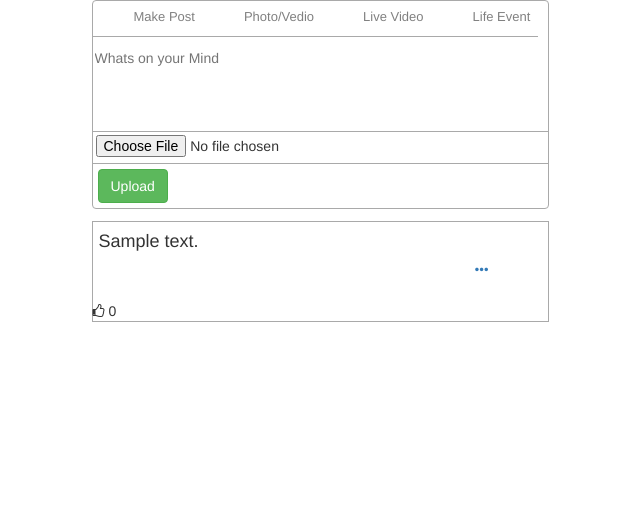
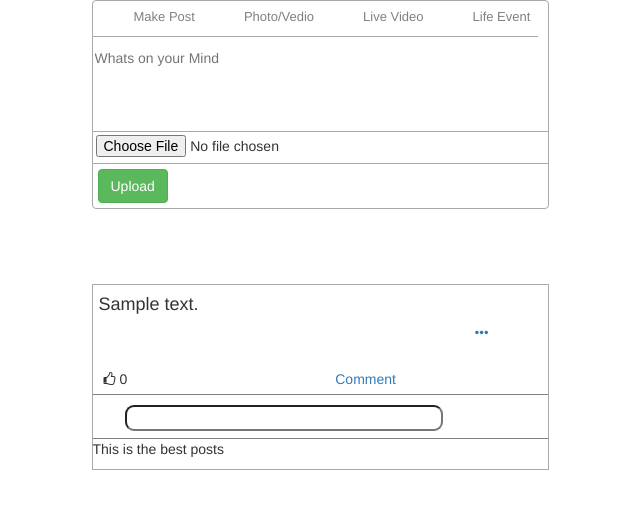
Before and after one commit to MamoonTariq/social-media, a PHP site: page /facebook/profile.php in a window 1280 px wide. Shown: the part 43-552 px from the top of the page, without its empty margins (271-911 px from the left). Run offline with PHP 8.4, Linux system fonts and the light colour scheme; the visitor is signed in with stand-in values (Sample User, id 1); tables that the repository leaves empty or names only in its code hold one stand-in row (values such as "Sample post"); lists and menus that the app fills with data are empty.

Commit message:
Comment System

```diff
--- a/css/css/profile.css
+++ b/css/css/profile.css
@@ -154,7 +154,7 @@
 
 .shown_data{
     border: 1px solid darkgray;
-    margin-top: 12px;
+    margin-top: 75px;
 }
 .posts-content{
     margin-top: 4px;
@@ -166,3 +166,33 @@
 .post-icon{
     margin-right: 60px;
 }
+
+.show-posts{
+    margin-top: 75px !important;
+}
+.post-inf{
+    margin-top: 5px;
+    margin-bottom: 5px;
+}
+
+.like-btn{
+    margin-left: 11px;
+}
+.comment-system{
+    margin-top: 5px;
+    margin-bottom: 5px;
+}
+.comment{
+    width: 70%;
+    border-radius: 9px;
+    margin-top: 10px;
+    margin-left: 32px;
+    margin-bottom: 7px;
+}
+.comm{
+
+    border-top: 1px solid gray;
+}
+.show-comments{
+    border-top: 1px solid gray;
+}
--- /dev/null
+++ b/css/js/comment-upload.js
@@ -0,0 +1,61 @@
+
+$(document).on('keypress', '.comment' , function(){
+	var keycode = (event.keyCode ? event.keyCode : event.which);
+	if(keycode == '13'){
+
+		var post_id = $(this).attr('id');
+		var user_id = $('#user_id').val();
+		var comment = $('#'+post_id).val();
+		console.log(comment);
+		$.ajax({
+			url: 'include/comments.php',
+			type: "POST",
+			data: {
+				post_id : post_id,
+				user_id: user_id
+			},
+			success: function(response){
+				console.log(response);
+			}
+		});
+ }
+});
+
+
+
+
+
+
+// $('#comment').keypress(function(event){
+// 	alert('sss');
+
+// 	var keycode = (event.keyCode ? event.keyCode : event.which);
+// 	if(keycode == '13'){
+// 		alert('You pressed a "enter" key in textbox');
+// 	}
+// 	event.stopPropagation();
+// });
+
+// $(document).keypress(function(event){
+
+// 	var keycode = (event.keyCode ? event.keyCode : event.which);
+// 	if(keycode == '13'){
+// 		alert('You pressed a "enter" key in somewhere');
+// 	}
+//  });
+
+
+
+//  var id = $('comment'+id);
+// $(document).on('click',id , function(){
+// 	alert(id);
+// });
+
+
+// var input = document.getElementById("comment");
+// input.addEventListener("keyup", function(event) {
+//     event.preventDefault();
+//     if (event.keyCode === 13) {
+//         alert("This enter button is working correctly");
+//     }
+// });
--- a/css/js/upload-posts.js
+++ b/css/js/upload-posts.js
@@ -10,6 +10,7 @@
 			processData: false,
 			success: function(response){
 				console.log(response);
+				//$(".show-posts").append(response);
 			}
 		});
 	});
--- a/include/show-posts.php
+++ b/include/show-posts.php
@@ -1,6 +1,7 @@
 <?php
 include 'connect.php';
 $user_id = $_POST['val'];
+
 $sql = "
 SELECT
 posts.post_text,
@@ -10,10 +11,13 @@
 Left JOIN `post_images` on posts.id = post_images.posts_id && posts.user_id = 45
 GROUP BY post_images.posts_id";
 $run = mysqli_query($conn , $sql);
-// echo '<pre>';
-// print_r($run);
-// echo '</pre>';
+
 while ($result = mysqli_fetch_array($run)) {
+//   echo '<pre>';
+// print_r($result);
+
+//  echo '</pre>';
+
   echo '<div class="shown_data">
           <div class="posts-content">
           <h4>'.$result['post_text'].'</h4>
@@ -42,9 +46,11 @@
           	echo '<img class="'.$a.'" src="'.$img.'"></br>';
             $a++;
           }
+          //echo'gggghgggggg'.userLiked($result['id']);
            echo '
           </div>
-          <div class="post-inf">
+          <div class="row">
+            <div class="col-md-6 post-inf">
                 <i ';
                 if (userLiked($result['id'])) {
                   echo 'class="fa fa-thumbs-up like-btn"';
@@ -53,6 +59,17 @@
                 }
                 echo 'data-id="'.$result['id'].'"></i>
                 <span class="likes">'.getLikes($result['id']).'</span>
+            </div>
+            <div class="col-md-6 comment-system">
+              <a href="#comment">Comment</a>
+            </div>
+          </div>
+          <div class="comm">
+            <input type="hidden" id="user_id" value="'.$user_id.'" >
+            <input id="comment-'.$result['id'].'" type="text" class="comment" />
+            <div class="show-comments">
+              <p>This is the best posts</p>
+            </div>
           </div>
         </div>';
 
@@ -69,7 +86,7 @@
 function userLiked($id){
   global $user_id;
   include 'connect.php';
-  $like_query ="SELECT * FROM post_likes WHERE user_id = $user_id AND post_id = $id AND like_info = 'like'";
+  echo $like_query ="SELECT * FROM post_likes WHERE user_id = $user_id AND post_id = $id AND like_info = 'like'";
   $run = mysqli_query( $conn , $like_query );
   if (mysqli_num_rows($run)>0) {
     return true;
--- a/profile.php
+++ b/profile.php
@@ -23,6 +23,7 @@
   <script src="css/js/show-post-imag-bef-upload.js"></script>
   <script src="css/js/show-posts.js"></script>
   <script src="css/js/like-system.js"></script>
+  <script src="css/js/comment-upload.js"></script>
 </head>
 <body>
 	<div class="container-fluid">
```
Also changed, not shown: include/comments.php (added, +10 -0 lines), images/43745631_347328269351169_5854291001429983232_n.jpg (added). Lines whose indentation alone changed are shown as unchanged.
